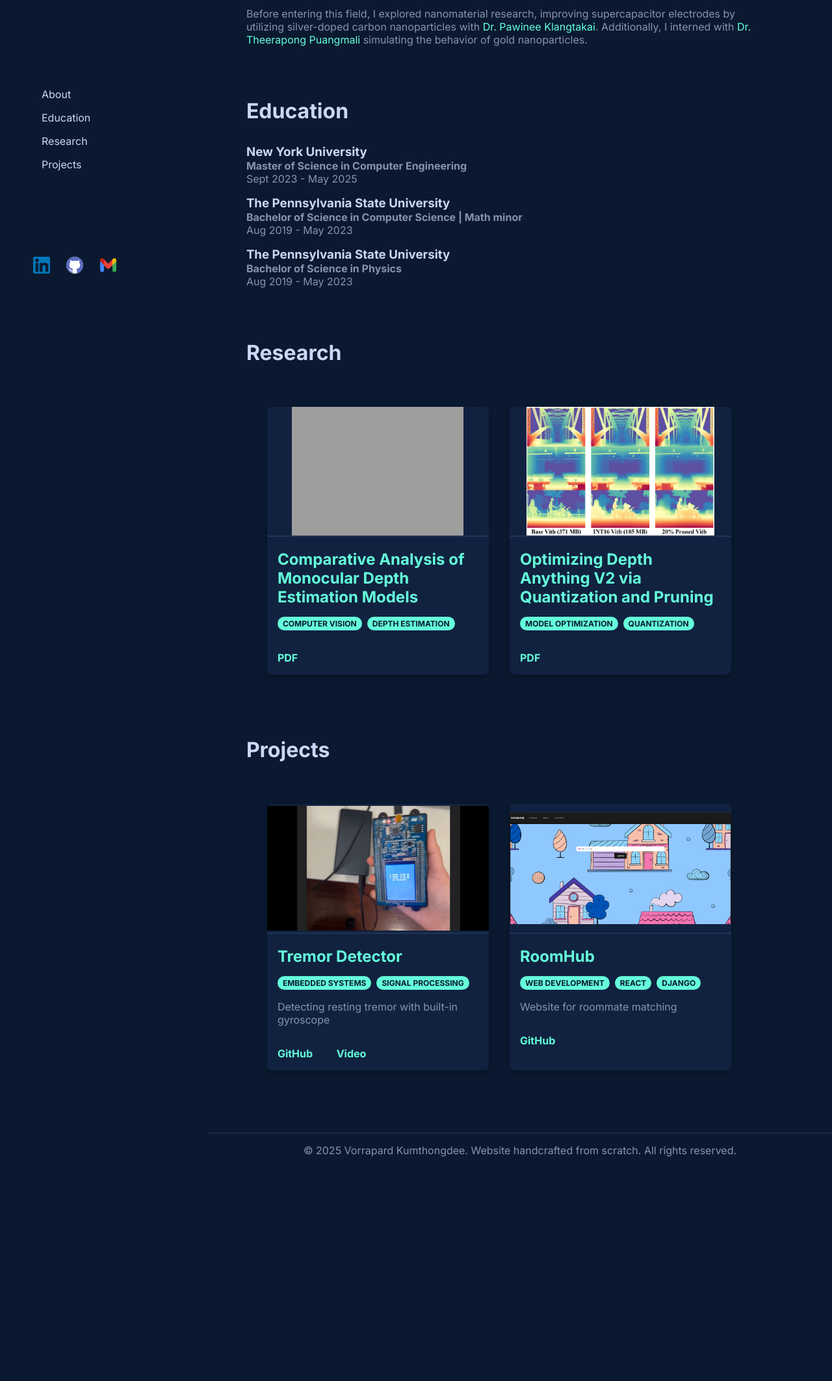
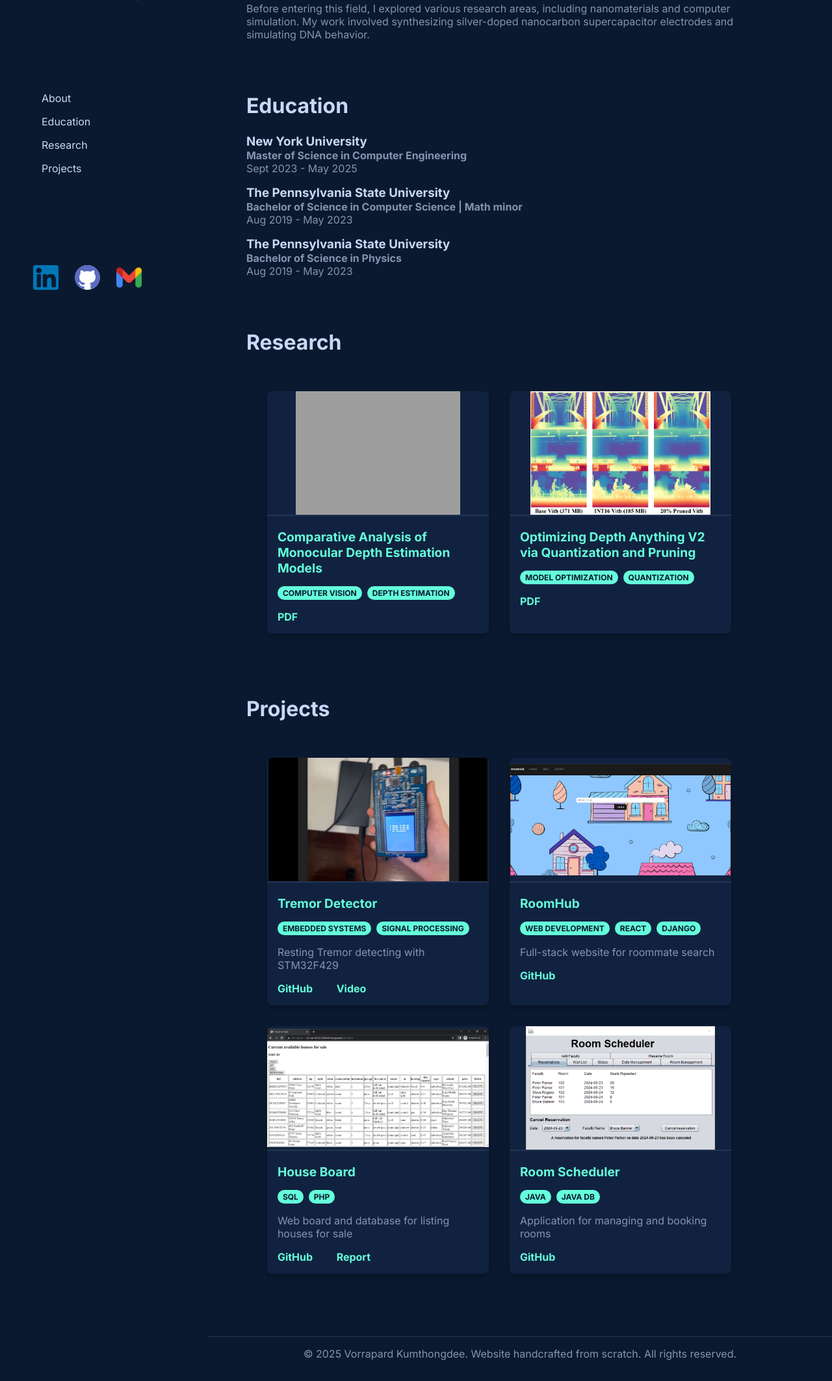
Before and after one commit to vorrapard/vorrapard.github.io, a plain HTML site: page index.html in a window 1280 px wide. Shown: the part 296-2421 px from the top of the page at 65% size. Before the commit the page ends 2108 px from the top, so only its background shows below. Drawn offline with Linux system fonts and the light colour scheme; grey boxes are pictures that could not be loaded.

Commit message:
update projects

```diff
--- a/css/styles.css
+++ b/css/styles.css
@@ -39,7 +39,7 @@ html, body {
 }
 
 .profile img {
-    width: 50%;
+    width: 60%;
     max-width: 30vw; /* Prevent image from getting too large */
     aspect-ratio: 1 / 1;
     border-radius: 50%; /* Circular image */
@@ -50,8 +50,8 @@ html, body {
 }
 
 .profile h1 {
-    font-size: 1.5vw;
-    line-height: 2.5vw;
+    font-size: 1.7vw;
+    line-height: 2vw;
     color: #ccd6f6;
     margin-bottom: 0.5vw;
     transform: scale(1);
@@ -60,7 +60,7 @@ html, body {
 }
 
 .profile h2 {
-    font-size: 0.8vw;
+    font-size: 0.9vw;
     color: #8892b0;
     transition: transform 0.3s ease, font-size 0.3s ease;
 }
@@ -74,12 +74,12 @@ html, body {
 #sidebar.scrolled .profile h1 {
     font-size: 3vw; /* Increase name size */
     line-height: 3vw;
-    transform: translateY(-20vh); /* Smooth relative upward movement */
+    transform: translateY(-25vh); /* Smooth relative upward movement */
     margin-bottom: 1vw;
 }
 
 #sidebar.scrolled .profile h2 {
-    transform: translateY(-20vh); /* Aligns with h1 */
+    transform: translateY(-25vh); /* Aligns with h1 */
     font-size: 1vw;
     line-height: 1vw;
 }
@@ -115,15 +115,15 @@ html, body {
     flex-direction: row;
     gap: 2vw;
     align-items: center;
-    margin: 0 2vw 4vw;
+    margin: 0 2vw 2vw;
 }
 
 .social-icons a {
     display: inline-flex;
     justify-content: center;
     align-items: center;
-    width: 2vw;
-    height: 2vw;
+    width: 3vw;
+    height: 3vw;
     color: #8892b0; /* Default icon color */
     font-size: 2vw;
     text-decoration: none;
@@ -185,7 +185,7 @@ a:hover {
 h2 {
     font-size: 2rem;
     color: #ccd6f6;
-    margin-bottom: 2rem;
+    margin-bottom: 1.5rem;
     text-align: center;
 }
 
@@ -218,7 +218,7 @@ h2 {
 .research-card img,
 .project-card img {
     width: 100%;
-    height: 200px;
+    height: 12rem;
     object-fit: cover;
     border-bottom: 2px solid #233554; /* Separation line */
 }
@@ -226,7 +226,7 @@ h2 {
 /* Card Content */
 .research-card h3,
 .project-card h3 {
-    font-size: 1.5rem;
+    font-size: 1.2rem;
     color: #64ffda;
     margin: 1rem;
 }
@@ -241,7 +241,7 @@ h2 {
 .research-card a,
 .project-card a {
     display: inline-block;
-    margin: 1rem;
+    margin: 0rem 1rem 1rem;
     color: #64ffda;
     text-decoration: none;
     font-weight: bold;
--- a/index.html
+++ b/index.html
@@ -6,7 +6,6 @@
     <meta name="description" content="Personal Webpage">
     <meta name="keywords" content="Vorrapard Kumthongdee">
     <meta name="author" content="Vorrapard Kumthongdee">
-    <meta name="robots" content="index, follow">
     <meta name="viewport" content="width=device-width, initial-scale=1.0">
     <meta name="google-site-verification" content="Tzn1CFW1K7zzEyJuNMaPZhaiLUoUKwf3MQuccakzbi4" />
     <title>Vorrapard Kumthongdee</title>
@@ -70,18 +69,24 @@
                 <a href="https://chinmayhegde.github.io/" target="_blank" rel="noopener noreferrer">Dr. Chinmay Hegde</a>.
             </p>
             <p>
-                In addition to robotics, I have always been fascinated by physics and advancements in
+                In addition to robotics, I have always been fascinated by the nature of physics and advancements in
                 quantum computing. This passion led me to pursue a double major in physics and computer science during my undergraduate studies
                 at Penn State, where I conducted research under the supervision of
                 <a href="https://sites.psu.edu/numrel/members/david-radice/" target="_blank" rel="noopener noreferrer">Dr. David Radice</a>,
                 focusing on deep learning and neutron stars.
             </p>
             <p>
+                Before entering this field, I explored various research areas, including nanomaterials and computer simulation.
+                My work involved synthesizing silver-doped nanocarbon supercapacitor electrodes and simulating DNA behavior.
+            </p>
+            <!--
+            <p>
                 Before entering this field, I explored nanomaterial research, improving supercapacitor electrodes by utilizing silver-doped carbon nanoparticles with
                 <a href="https://physics.sc.kku.ac.th/?page_id=774#1675434688965-55f0426c-6faf" target="_blank" rel="noopener noreferrer">Dr. Pawinee Klangtakai</a>.
                 Additionally, I interned with <a href="https://smartnp.wordpress.com/head/" target="_blank" rel="noopener noreferrer">Dr. Theerapong Puangmali</a>
                 simulating the behavior of gold nanoparticles.
             </p>
+            -->
         </section>
 
         <section id="education">
@@ -136,7 +141,7 @@
                         <span class="tag">Embedded Systems</span>
                         <span class="tag">Signal Processing</span>
                     </div>
-                    <p>Detecting resting tremor with built-in gyroscope</p>
+                    <p>Resting Tremor detecting with STM32F429</p>
                     <a href="https://github.com/vorrapard/Tremor-Detector" target="_blank" rel="noopener noreferrer">GitHub</a>
                     <a href="https://www.youtube.com/watch?v=6-RBzq2iQeA" target="_blank" rel="noopener noreferrer">Video</a>
                 </div>
@@ -148,8 +153,29 @@
                         <span class="tag">React</span>
                         <span class="tag">Django</span>
                     </div>
-                    <p>Website for roommate matching</p>
+                    <p>Full-stack website for roommate search</p>
                     <a href="https://github.com/vorrapard/RoomHub" target="_blank" rel="noopener noreferrer">GitHub</a>
+                </div>
+                <div class="project-card">
+                    <img src="images/HouseBoard.png" alt="Project 3">
+                    <h3>House Board</h3>
+                    <div class="tags">
+                        <span class="tag">SQL</span>
+                        <span class="tag">PHP</span>
+                    </div>
+                    <p>Web board and database for listing houses for sale</p>
+                    <a href="https://github.com/vorrapard/HouseBoard" target="_blank" rel="noopener noreferrer">GitHub</a>
+                    <a href="pdf/Report_HouseBoard.pdf" target="_blank" rel="noopener noreferrer">Report</a>
+                </div>
+                <div class="project-card">
+                    <img src="images/RoomScheduler.png" alt="Project 4">
+                    <h3>Room Scheduler</h3>
+                    <div class="tags">
+                        <span class="tag">JAVA</span>
+                        <span class="tag">JAVA DB</span>
+                    </div>
+                    <p>Application for managing and booking rooms</p>
+                    <a href="https://github.com/vorrapard/RoomScheduler" target="_blank" rel="noopener noreferrer">GitHub</a>
                 </div>
             </div>
         </section>
```
Also changed, not shown: images/HouseBoard.png (added), images/RoomScheduler.png (added), 1 other file.
